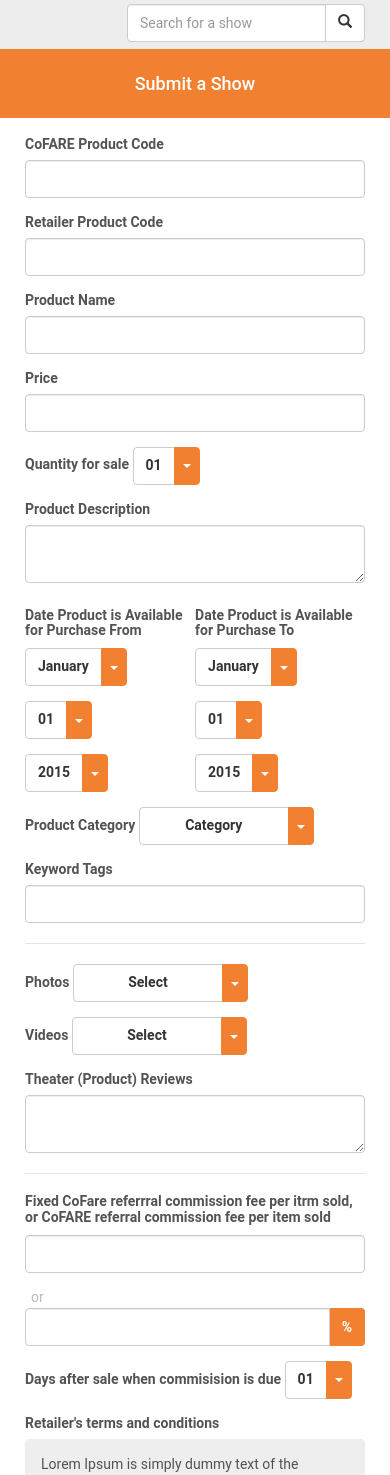
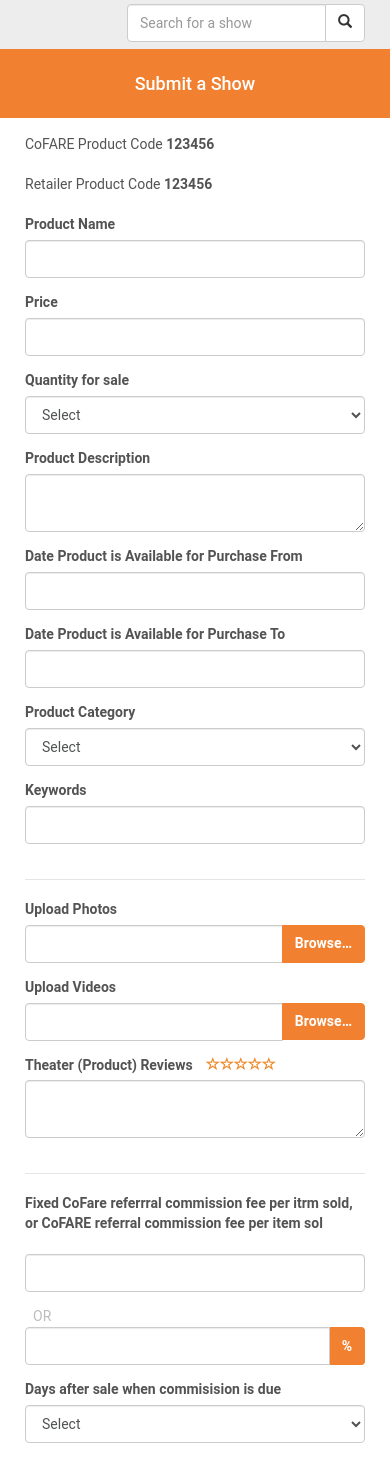
Before and after one commit to boney838/CoFare-Web, a plain HTML site: page retailer_submit_show.html in a window 390 px wide. Shown: the part 104-1579 px from the top of the page. Drawn offline with nearby package versions, Linux system fonts and the light colour scheme.

Commit message:
retailer_submit_show.html
updated retailer_submit_show.html. Validations included

```diff
--- a/retailer_submit_show.html
+++ b/retailer_submit_show.html
@@ -11,6 +11,9 @@
   <!-- Bootstrap -->
   <link href="css/app.css" rel="stylesheet">
   <link rel="stylesheet" href="https://maxcdn.bootstrapcdn.com/font-awesome/4.4.0/css/font-awesome.min.css">
+  <link href ="css/formValidation.min.css" rel ="stylesheet">
+  <link href ="css/classic.css" rel ="stylesheet">
+  <link href ="css/classic.date.css" rel ="stylesheet">
   <!-- HTML5 shim and Respond.js for IE8 support of HTML5 elements and media queries -->
   <!-- WARNING: Respond.js doesn't work if you view the page via file:// -->
   <!--[if lt IE 9]>
@@ -82,256 +85,132 @@
       <div class="reg">
         <form></form>
 
-      <form class ="form-inline">
-        <div class="form-group half-form-group">
-          <label for="    ">CoFARE Product Code</label>
-          <input type="text" class="form-control half-form-control" id="    ">
+      <form id="retailSubmitShow" class ="form">
+        <div class="row">
+          <div class="col-md-6 form-group">
+            <span >CoFARE Product Code</span>
+            <label>123456</label>
+            <br>
+
           </div>
-        <div class="form-group half-form-group">
-          <label for="    ">Retailer Product Code</label>
-          <input type="text" class="form-control half-form-control" id="    ">
-        </div>
-      </form>
+          <div class="col-md-6 form-group">
+            <span>Retailer Product Code</span>
+            <label>123456</label>
+            <br>
 
-      <form class ="form-inline">
-        <div class="form-group half-form-group">
-          <label for="    ">Product Name</label>
-          <input type="text" class="form-control half-form-control" id="    ">
-        </div>
-        <div class="form-group ">
-          <label for="    ">Price</label>
-          <input type="text" class="form-control " id="    ">
-        </div>
-          <div class="form-group">
-            <!-- Split button -->
-            <label for="  ">Quantity for sale</label>
-            <div class="btn-group">
-              <button type="button" class="btn btn-default">01</button>
-              <button type="button" class="btn btn-orange dropdown-toggle" data-toggle="dropdown" aria-haspopup="true" aria-expanded="false">
-                <span class="caret"></span>
-                <span class="sr-only">Toggle Dropdown</span>
-              </button>
-              <ul class="dropdown-menu">
-                <li><a href="#">01</a></li>
-                <li><a href="#">1</a></li>
-                <li><a href="#">2</a></li>
-                <li><a href="#">3</a></li>
-              </ul>
           </div>
         </div>
-      </form>
-      <form>
-        <div class ="form-group">
-          <label for="    ">Product Description</label>
-          <textarea class="form-control" id="    "></textarea>
+        <div class="row">
+          <div class="col-md-6 form-group">
+            <label for="    ">Product Name</label>
+            <input class="form-control" type="text" name="product" id="    ">
           </div>
-      </form>
-
-        <form class="form-inline" style="width:49%;display:inline-block;">
-          <h5> <strong>Date Product is Available for Purchase From</strong></h5>
-          <div class="form-group">
-            <!-- Split button -->
-            <div class="btn-group">
-              <button type="button" class="btn btn-default" >January</button>
-              <button type="button" class="btn btn-orange dropdown-toggle" data-toggle="dropdown" aria-haspopup="true" aria-expanded="false">
-                <span class="caret"></span>
-                <span class="sr-only">Toggle Dropdown</span>
-              </button>
-              <ul class="dropdown-menu">
-                <li><a href="#">January</a></li>
-                <li><a href="#">1</a></li>
-                <li><a href="#">2</a></li>
-                <li><a href="#">3</a></li>
-              </ul>
+          <div class="col-md-3 form-group">
+            <label for="    ">Price</label>
+            <input class="form-control" type="number" name="price" id="    ">
+          </div>
+          <div class="col-md-3 form-group">
+            <label for="    ">Quantity for sale</label>
+            <select class="form-control"  id="" name="quantity">
+                <option value="">Select</option>
+                <option value="1">1</option>
+                <option value="2">2</option>
+                <option value="3">3</option>
+            </select>
           </div>
         </div>
-          <div class="form-group">
-            <!-- Split button -->
-            <div class="btn-group">
-              <button type="button" class="btn btn-default" >01</button>
-              <button type="button" class="btn btn-orange dropdown-toggle" data-toggle="dropdown" aria-haspopup="true" aria-expanded="false">
-                <span class="caret"></span>
-                <span class="sr-only">Toggle Dropdown</span>
-              </button>
-              <ul class="dropdown-menu">
-                <li><a href="#">01</a></li>
-                <li><a href="#">1</a></li>
-                <li><a href="#">2</a></li>
-                <li><a href="#">3</a></li>
-              </ul>
+        <div class ="row">
+          <div class="col-md-12 form-group">
+            <label for="    ">Product Description</label>
+            <textarea class="form-control" name="desc" id="    "></textarea>
           </div>
         </div>
-          <div class="form-group">
-            <!-- Split button -->
-            <div class="btn-group">
-              <button type="button" class="btn btn-default" >2015</button>
-              <button type="button" class="btn btn-orange dropdown-toggle" data-toggle="dropdown" aria-haspopup="true" aria-expanded="false">
-                <span class="caret"></span>
-                <span class="sr-only">Toggle Dropdown</span>
-              </button>
-              <ul class="dropdown-menu">
-                <li><a href="#">2015</a></li>
-                <li><a href="#">1</a></li>
-                <li><a href="#">2</a></li>
-                <li><a href="#">3</a></li>
-              </ul>
+        <div class ="row">
+          <div class="col-md-6 form-group ">
+            <label for="    ">Date Product is Available for Purchase From</label>
+            <div style="position:relative;"><input class ="from_date form-control" type="date" id="input_from" name ="start_date"></div>
+          </div>
+          <div class="col-md-6 form-group to_date">
+            <label for="    ">Date Product is Available for Purchase To</label>
+            <div style="position:relative;"><input class ="to_date form-control" type="date" id="input_to" name ="end_date"></div>
           </div>
         </div>
-        </form>
-
-        <form class = "form-inline" style="width:49%; display:inline-block;">
-          <h5> <strong>Date Product is Available for Purchase To</strong></h5>
-          <div class="form-group">
-            <!-- Split button -->
-            <div class="btn-group">
-              <button type="button" class="btn btn-default" >January</button>
-              <button type="button" class="btn btn-orange dropdown-toggle" data-toggle="dropdown" aria-haspopup="true" aria-expanded="false">
-                <span class="caret"></span>
-                <span class="sr-only">Toggle Dropdown</span>
-              </button>
-              <ul class="dropdown-menu">
-                <li><a href="#">January</a></li>
-                <li><a href="#">1</a></li>
-                <li><a href="#">2</a></li>
-                <li><a href="#">3</a></li>
-              </ul>
+        <div class="row">
+          <div class="col-md-4 form-group">
+            <label for="    ">Product Category</label>
+            <select class="form-control"  id="" name="category">
+                <option value="">Select</option>
+                <option value="1">1</option>
+                <option value="2">2</option>
+                <option value="3">3</option>
+            </select>
+          </div>
+          <div class="col-md-4 form-group">
+            <label for="    ">Keywords</label>
+            <input class="form-control" type="text" name="keywords" id="    ">
           </div>
         </div>
-          <div class="form-group">
-            <!-- Split button -->
-            <div class="btn-group">
-              <button type="button" class="btn btn-default" >01</button>
-              <button type="button" class="btn btn-orange dropdown-toggle" data-toggle="dropdown" aria-haspopup="true" aria-expanded="false">
-                <span class="caret"></span>
-                <span class="sr-only">Toggle Dropdown</span>
-              </button>
-              <ul class="dropdown-menu">
-                <li><a href="#">01</a></li>
-                <li><a href="#">1</a></li>
-                <li><a href="#">2</a></li>
-                <li><a href="#">3</a></li>
-              </ul>
+        <hr>
+        <div class="row">
+          <div class="col-md-6 form-group">
+            <label for="    ">Upload Photos</label>
+             <div class="input-group">
+                <input type="text" class="form-control" readonly>
+                <span class="input-group-btn">
+                    <span class="btn btn-primary btn-orange btn-file">
+                        Browse&hellip; <input type="file" name="photos" id=""  multiple>
+                    </span>
+                </span>
             </div>
           </div>
-          <div class="form-group">
-            <!-- Split button -->
-            <div class="btn-group">
-              <button type="button" class="btn btn-default" >2015</button>
-              <button type="button" class="btn btn-orange dropdown-toggle" data-toggle="dropdown" aria-haspopup="true" aria-expanded="false">
-                <span class="caret"></span>
-                <span class="sr-only">Toggle Dropdown</span>
-              </button>
-              <ul class="dropdown-menu">
-                <li><a href="#">2015</a></li>
-                <li><a href="#">1</a></li>
-                <li><a href="#">2</a></li>
-                <li><a href="#">3</a></li>
-              </ul>
+          <div class="col-md-6 form-group">
+            <label for="    ">Upload Videos</label>
+             <div class="input-group">
+                <input type="text" class="form-control"  readonly>
+                <span class="input-group-btn">
+                    <span class="btn btn-primary btn-orange btn-file">
+                        Browse&hellip; <input type="file" name="videos" id="" multiple>
+                    </span>
+                </span>
             </div>
           </div>
-        </form>
-
-      <form class="form-inline">
-        <div class="form-group">
-          <label for="    ">Product Category</label>
-                      <div class="btn-group" >
-              <button type="button" class="btn btn-default" style="min-width:150px;"> Category</button>
-              <button type="button" class="btn btn-orange dropdown-toggle" data-toggle="dropdown" aria-haspopup="true" aria-expanded="false">
-                <span class="caret"></span>
-                <span class="sr-only">Toggle Dropdown</span>
-              </button>
-              <ul class="dropdown-menu">
-                <li><a href="#">category</a></li>
-                <li><a href="#">1</a></li>
-                <li><a href="#">2</a></li>
-                <li><a href="#">3</a></li>
-              </ul>
         </div>
-        </div>
-        <div class="form-group">
-          <label for="    ">Keyword Tags</label>
-          <input type="text" class="form-control" id="    ">
-        </div>
-      </form>
-      <hr>
-        <form class="form-inline">
-          <div class="form-group">
-            <!-- Split button -->
-            <label for="  ">Photos</label>
-            <div class="btn-group">
-              <button type="button" class="btn btn-default" style="min-width:150px;">Select</button>
-              <button type="button" class="btn btn-orange dropdown-toggle" data-toggle="dropdown" aria-haspopup="true" aria-expanded="false">
-                <span class="caret"></span>
-                <span class="sr-only">Toggle Dropdown</span>
-              </button>
-              <ul class="dropdown-menu">
-                <li><a href="#">Jan</a></li>
-                <li><a href="#">1</a></li>
-                <li><a href="#">2</a></li>
-                <li><a href="#">3</a></li>
-              </ul>
-            </div>
-          </div>
-          <div class="form-group">
-            <!-- Split button -->
-            <label for="  ">Videos</label>
-            <div class="btn-group">
-              <button type="button" class="btn btn-default" style="min-width:150px;">Select</button>
-              <button type="button" class="btn btn-orange dropdown-toggle" data-toggle="dropdown" aria-haspopup="true" aria-expanded="false">
-                <span class="caret"></span>
-                <span class="sr-only">Toggle Dropdown</span>
-              </button>
-              <ul class="dropdown-menu">
-                <li><a href="#">Jan</a></li>
-                <li><a href="#">1</a></li>
-                <li><a href="#">2</a></li>
-                <li><a href="#">3</a></li>
-              </ul>
-            </div>
-          </div>
-        </form>
-
-      <form>
-        <div class ="form-group">
+        <div class ="row">
+          <div class="col-md-12 form-group">
             <label for="    ">Theater (Product) Reviews</label>
-
             <div class="rating">
               <div id="hearts" class="starrr"></div>
             </div>
-
-
-          <textarea class="form-control" id="    "></textarea>
-        </div>
-      </form>
-      <hr>
-      <form class= "form-inline">
-        <h5> <strong>Fixed CoFare referrral commission fee per itrm sold, or CoFARE referral commission fee per item sold </strong></h5>
-        <div class="form-group">
-          <input type="text" class="form-control" id="    ">
-        </div> <span style ="color:#BCBCBC;padding:6px ;">or</span>
-        <div class="form-group input-group">
-          <input type="text" class="form-control" id="    "><span class="input-group-addon" style = "color:#fff;font-weight:bold;">%</span>
-        </div>
-      </form>
-      <form class="form-inline">
-        <div class="form-group">
-          <label for="  ">Days after sale when commisision is due</label>
-          <!-- Split button -->
-            <div class="btn-group">
-              <button type="button" class="btn btn-default">01</button>
-              <button type="button" class="btn btn-orange dropdown-toggle" data-toggle="dropdown" aria-haspopup="true" aria-expanded="false">
-                <span class="caret"></span>
-                <span class="sr-only">Toggle Dropdown</span>
-              </button>
-              <ul class="dropdown-menu">
-                <li><a href="#">01</a></li>
-                <li><a href="#">1</a></li>
-                <li><a href="#">2</a></li>
-                <li><a href="#">3</a></li>
-              </ul>
+            <textarea class="form-control" name="Theatre" id="    "></textarea>
           </div>
         </div>
-      </form>
+        <hr>
+
+        <div class ="row">
+            <div class="col-md-12 form-group"><label>Fixed CoFare referrral commission fee per itrm sold, or CoFARE referral commission fee per item sol</label></div>
+            <div class="col-md-4 form-group">
+              <input type="text" class="form-control" name="commission1" id="" >
+            </div>
+            <div class="col-md-1"><span style ="color:#BCBCBC;padding:8px ;">OR</span></div>
+            <div class="col-md-4 form-group">
+              <div class="input-group">
+              <input type="text" class="form-control" name="commission2" id="" />
+              <span class="input-group-addon" style = "color:#fff;font-weight:bold;">%</span>
+            </div>
+            </div>
+        </div>
+        <div class ="row">
+          <div class="col-md-4 form-group">
+            <label for="    ">Days after sale when commisision is due</label>
+            <select class="form-control"  id="" name="days">
+                <option value="">Select</option>
+                <option value="1">1</option>
+                <option value="2">2</option>
+                <option value="3">3</option>
+            </select>
+          </div>
+        </div>
+      <br>
       <label>Retailer's terms and conditions</label>
       <div class="panel panel-cofare">
         <div class="panel-body">
@@ -343,13 +222,15 @@
 
         </div>
       </div>
-      <form>
-        <div class="checkbox">
+
+      <div class ="row">
+        <div class="checkbox col-md-3 form-group">
           <label>
-            <input type="checkbox"> Agree
+            <input type="checkbox" name="retailer_terms" id =""> Agree
           </label>
         </div>
-      </form>
+      </div>
+
 
       <label>Retailer's return policy</label>
       <div class="panel panel-cofare">
@@ -362,15 +243,17 @@
 
         </div>
       </div>
-      <form>
-        <div class="checkbox">
+
+      <div class ="row">
+        <div class="checkbox col-md-3 form-group">
           <label>
-            <input type="checkbox"> Agree
+            <input type="checkbox" name="return_terms" id =""> Agree
           </label>
         </div>
+      </div>
+
+      <button type="submit" class="btn btn-primary btn-orange btn-cofare" href="#">Submit</button>
     </form>
-
-      <a class="btn btn-primary btn-orange btn-cofare" href="#">Submit</a>
     </div>
     </div>
   </div>
@@ -398,13 +281,210 @@
   <script src="https://ajax.googleapis.com/ajax/libs/jquery/1.11.3/jquery.min.js"></script>
   <!-- Include all compiled plugins (below), or include individual files as needed -->
   <script src="assets/javascripts/bootstrap.min.js"></script>
-  <script src="assets/javascripts/extras.js"></script>
+  <script src="assets/javascripts/vendor/extras.js"></script>
+  <!-- form-validation -->
+  <script type="text/javascript" src="assets/javascripts/vendor/formValidation.min.js"></script>
+  <script type="text/javascript" src="assets/javascripts/vendor/bootstrap.min.js"></script>
+  <!-- DatePicker -->
+  <script type="text/javascript" src="assets/javascripts/vendor/picker.js"></script>
+  <script type="text/javascript" src="assets/javascripts/vendor/picker.date.js"></script>
   <script type="text/javascript">
-    $(document).ready(function(){
+      $(document).ready(function() {
   $('.carousel').carousel();
   $('#myModal').modal('hide');
-      $('#hearts').on('starrr:change', function(e, value){
+
+//////////////rating///////////////////////////////////////////////////
+  $('#hearts').on('starrr:change', function(e, value) {
     $('#count').html(value);
+  });
+
+///////////datepicker/////////////////////////////////////////////////
+  $('.from_date').pickadate({
+    selectYears: 10,
+    format: 'mm/dd/yyyy',
+    formatSubmit: 'mm/dd/yyyy',
+    hiddenName: true,
+  });
+  $('.to_date').pickadate({
+    selectYears: 10,
+    format: 'mm/dd/yyyy',
+    formatSubmit: 'mm/dd/yyyy',
+    hiddenName: true,
+  });
+
+  var from_$input = $('#input_from').pickadate(),
+    from_picker = from_$input.pickadate('picker')
+
+  var to_$input = $('#input_to').pickadate(),
+    to_picker = to_$input.pickadate('picker')
+
+  // Check if there’s a “from” or “to” date to start with.
+  if (from_picker.get('value')) {
+    to_picker.set('min', from_picker.get('select'))
+  }
+  if (to_picker.get('value')) {
+    from_picker.set('max', to_picker.get('select'))
+  }
+
+  // When something is selected, update the “from” and “to” limits.
+  from_picker.on('set', function(event) {
+    if (event.select) {
+      to_picker.set('min', from_picker.get('select'))
+    } else if ('clear' in event) {
+      to_picker.set('min', false)
+    }
+  })
+  to_picker.on('set', function(event) {
+    if (event.select) {
+      from_picker.set('max', to_picker.get('select'))
+    } else if ('clear' in event) {
+      from_picker.set('max', false)
+    }
+  })
+
+/////////////form validation/////////////////////////////////////////
+  $('#retailSubmitShow').formValidation({
+    framework: 'bootstrap',
+    //        icon: {
+    //            valid: 'glyphicon glyphicon-ok',
+    //            invalid: 'glyphicon glyphicon-remove',
+    //            validating: 'glyphicon glyphicon-refresh'
+    //        },
+    fields: {
+      product: {
+        validators: {
+          notEmpty: {
+            message: 'Required'
+          },
+        }
+      },
+      price: {
+        validators: {
+          notEmpty: {
+            message: 'Required'
+          },
+          numeric: {
+            message: 'The price must be a number'
+          }
+        }
+      },
+      quantity: {
+        validators: {
+          notEmpty: {
+            message: 'Please select a quantity'
+          },
+        }
+      },
+      desc: {
+        validators: {
+          notEmpty: {
+            message: 'Required'
+          },
+        }
+      },
+      start_date: {
+        validators: {
+          notEmpty: {
+            message: 'Required'
+          },
+          date: {
+            format: 'MM/DD/YYYY',
+            message: 'The date is not valid'
+          }
+        }
+      },
+      end_date: {
+        validators: {
+          notEmpty: {
+            message: 'Required'
+          },
+          date: {
+            format: 'MM/DD/YYYY',
+            message: 'This date  is not valid'
+          }
+        }
+      },
+      category: {
+        validators: {
+          notEmpty: {
+            message: 'Required'
+          },
+        }
+      },
+      keywords: {
+        validators: {
+          notEmpty: {
+            message: 'Required'
+          },
+        }
+      },
+      photos: {
+        validators: {
+          file: {
+            extension: 'jpeg,png',
+            type: 'image/jpeg,image/png',
+            message: 'The selected file is not valid'
+          }
+        }
+      },
+      videos: {
+        validators: {
+          file: {
+            extension: 'mpeg mpg,wmv',
+            type: 'video/mpeg,ivideo/x-ms-wmv',
+            message: 'The selected file is not valid'
+          }
+        }
+      },
+      Theatre: {
+        validators: {
+          notEmpty: {
+            message: 'Required'
+          },
+        }
+      },
+      commission1: {
+        validators: {
+          notEmpty: {
+            message: 'Required'
+          },
+          numeric: {
+            message: 'commission must be a number'
+          }
+        }
+      },
+      commission2: {
+        validators: {
+          notEmpty: {
+            message: 'Required'
+          },
+          numeric: {
+            message: 'commission must be a number'
+          }
+        }
+      },
+      retailer_terms: {
+        validators: {
+          notEmpty: {
+            message: 'Please check Agree'
+          }
+        }
+      },
+      return_terms: {
+        validators: {
+          notEmpty: {
+            message: 'Please check Agree'
+          }
+        }
+      },
+      days: {
+        validators: {
+          notEmpty: {
+            message: 'Please select days'
+          }
+        }
+      },
+    }
   });
 });
   </script>
--- a/scss/app.scss
+++ b/scss/app.scss
@@ -291,7 +291,7 @@ footer{
 		font-size:$font-size-h4;
 	}
 }
-
+////////////// Other Componenets //////
 //modal
 .modal-content,.modal-body,.modal-footer{
 	text-align:center;
@@ -306,3 +306,23 @@ footer{
 	display:inline-block;
 	padding:0 10px;
 }
+//Upload button
+.btn-file {
+    position: relative;
+    overflow: hidden;
+}
+.btn-file input[type=file] {
+    position: absolute;
+    top: 0;
+    right: 0;
+    min-width: 100%;
+    min-height: 100%;
+    font-size: 100px;
+    text-align: right;
+    filter: alpha(opacity=0);
+    opacity: 0;
+    outline: none;
+    background: white;
+    cursor: inherit;
+    display: block;
+}
```
Also changed, not shown: register_cofare.html (+11 -3 lines), assets/javascripts/vendor/extras.js, css/app.css, 1 other file. Lines whose indentation alone changed are shown as unchanged.
